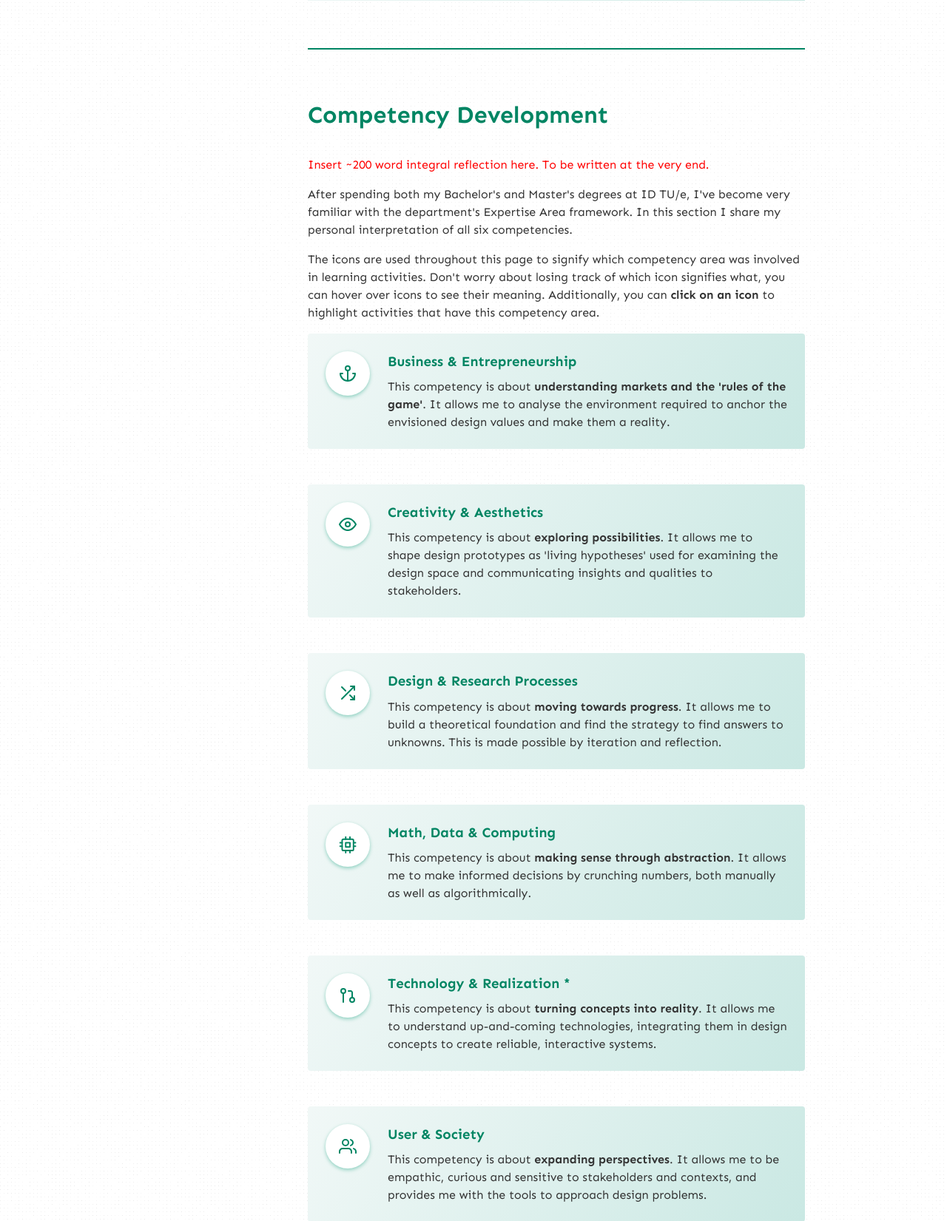
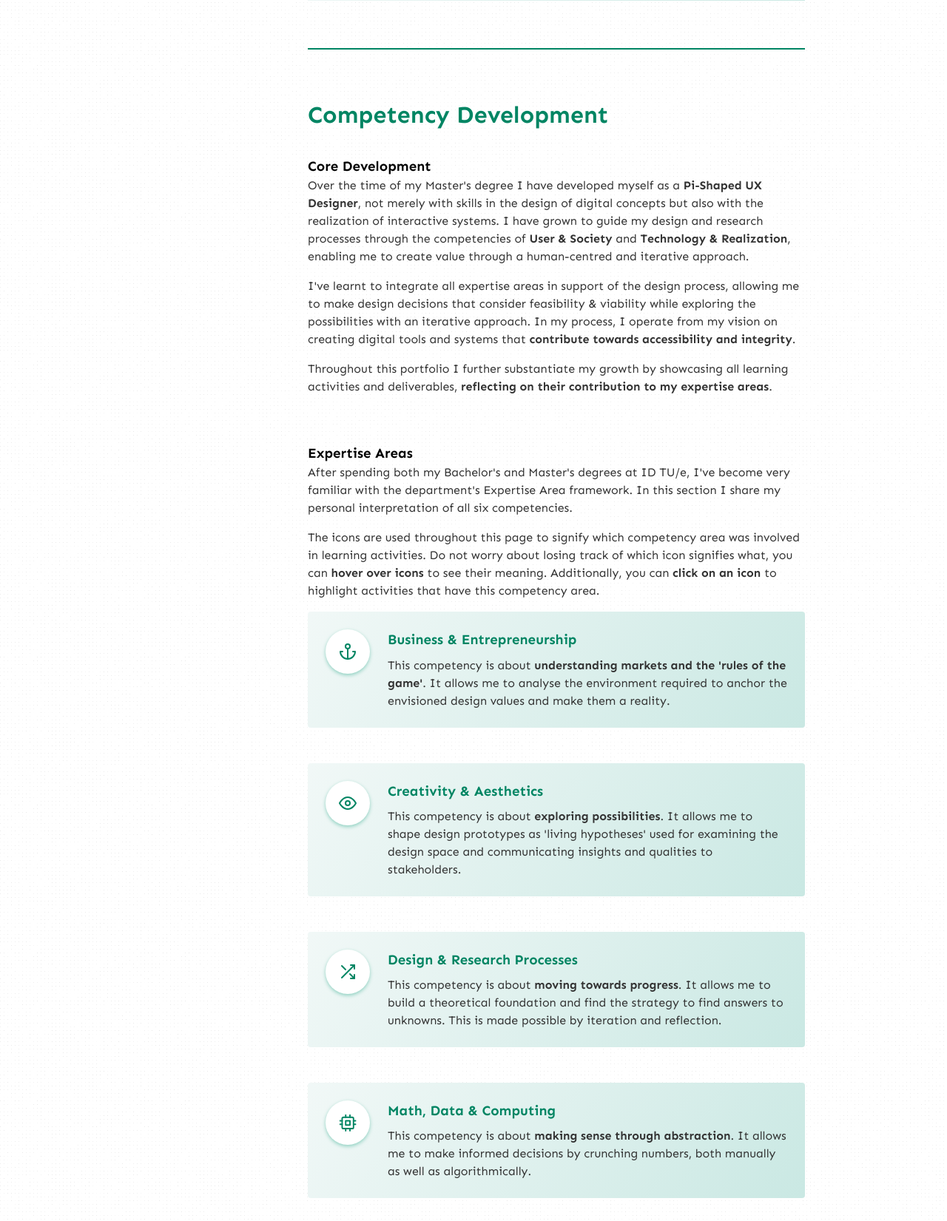
Before and after one commit to AJGeel/id-portfolio, a PHP site: page / in a window 1280 px wide. Shown: the part 3402-5053 px from the top of the page at 74% size. Run offline with PHP 8.4, Linux system fonts and the light colour scheme; some libraries are stand-ins or nearby versions.

Commit message:
First full text and content, due for review

```diff
--- a/index.php
+++ b/index.php
@@ -76,7 +76,12 @@ MSc Industrial Design TU/e, 2018-2020
                   <g>
                     <use xlink:href="#circlePath" fill="none"/>
                     <text fill="#333" text-rendering="optimizeLegibility">
-                      <textPath xlink:href="#circlePath">Becoming a Pi-Shaped UX Designer&nbsp; &nbsp; &nbsp; &mdash; &nbsp; &nbsp; &nbsp; June 18th, 2020 &nbsp; &nbsp; &nbsp; &mdash; &nbsp; &nbsp; &nbsp; Eindhoven University of Technology</textPath>
+                      <!-- <textPath xlink:href="#circlePath">Becoming a Pi-Shaped UX Designer&nbsp; &nbsp; &nbsp; &mdash; &nbsp; &nbsp; &nbsp; June 18th, 2020 &nbsp; &nbsp; &nbsp; &mdash; &nbsp; &nbsp; &nbsp; Eindhoven University of Technology</textPath> -->
+                      <textPath xlink:href="#circlePath">Becoming a Pi-Shaped UX Designer
+                      &nbsp; &nbsp; &nbsp; &nbsp; &nbsp; &nbsp; &nbsp; &nbsp; &nbsp; &nbsp; &nbsp; &nbsp;
+                      September 1st, 2018 &mdash; June 18th, 2020
+                      &nbsp; &nbsp; &nbsp; &nbsp; &nbsp; &nbsp; &nbsp; &nbsp; &nbsp; &nbsp; &nbsp; &nbsp;
+                      Eindhoven University of Technology</textPath>
                     </text>
                   </g>
                 </svg>
@@ -153,10 +158,14 @@ Afterwards, I give shape to the insights by designing digital prototypes in incr
       <section id="Growth">
         <div class="section__inner">
           <h2 class="width__small">Competency Development</h2>
-          <p class="width__small to-be-changed">Insert ~200 word integral reflection here. To be written at the very end.</p>
+          <h3 class="width__small" style="margin-top: 0;">Core Development</h3>
+          <p class="width__small">Over the time of my Master's degree I have developed myself as a <b>Pi-Shaped UX Designer</b>, not merely with skills in the design of digital concepts but also with the realization of interactive systems. I have grown to guide my design and research processes through the competencies of <b>User &amp; Society</b> and <b>Technology &amp; Realization</b>, enabling me to create value through a human-centred and iterative approach.</p>
+          <p class="width__small">I've learnt to integrate all expertise areas in support of the design process, allowing me to make design decisions that consider feasibility & viability while exploring the possibilities with an iterative approach. In my process, I operate from my vision on creating digital tools and systems that <b>contribute towards accessibility and integrity</b>.</p>
+          <p class="width__small">Throughout this portfolio I further substantiate my growth by showcasing all learning activities and deliverables, <b>reflecting on their contribution to my expertise areas</b>.</p>
 
+          <h3 class="width__small">Expertise Areas</h3>
           <p class="width__small">After spending both my Bachelor's and Master's degrees at ID TU/e, I've become very familiar with the department's Expertise Area framework. In this section I share my personal interpretation of all six competencies.</p>
-          <p class="width__small">The icons are used throughout this page to signify which competency area was involved in learning activities. Don't worry about losing track of which icon signifies what, you can hover over icons to see their meaning. Additionally, you can <b>click on an icon</b> to highlight activities that have this competency area.</p>
+          <p class="width__small">The icons are used throughout this page to signify which competency area was involved in learning activities. Do not worry about losing track of which icon signifies what, you can <b>hover over icons</b> to see their meaning. Additionally, you can <b>click on an icon</b> to highlight activities that have this competency area.</p>
 
           <!-- Competency Area-->
           <div class="icon-list width__small">
@@ -208,7 +217,7 @@ Afterwards, I give shape to the insights by designing digital prototypes in incr
               <img src="i/icons/technology-realization.svg" alt="Technology and Realization Icon">
             </div>
             <div class="icon-list__copy">
-              <h3>Technology &amp; Realization *</h3>
+              <h3>Technology &amp; Realization</h3>
               <p>This competency is about <b>turning concepts into reality</b>. It allows me to understand up-and-coming technologies, integrating them in design concepts to create reliable, interactive systems.</p>
             </div>
           </div>
@@ -860,17 +869,6 @@ Afterwards, I give shape to the insights by designing digital prototypes in incr
     <p class="width__small">In this elective I sought to increase my ability to write <b>more structured code</b>, making it more scalable and flexible. The language of this elective was Java, a language I had little previous experience in. The elective focused on two areas: GUIs and Object-Oriented Programming. In Java, frameworks are often used to create consistent graphical user interfaces. Through this elective I developed skills and intuition in using the <b>Java Abstract Widget Toolkit (AWT)</b> and the <b>Java Swing Framework</b>, allowing me to build interactive interfaces using Java. However, I do not believe I will use these often, as I am a lot more proficient in my preferred front-end technology stack (HTML/JS/CSS), which is more currently more widely used.</p>
     <p class="width__small">However, I highly value the insights gained on <b>Object-Oriented Programming</b> (OOP), as these enable me to more efficiently realize designs in code through <b>better modularity</b>. Specifically, I learnt about and implemented the six main principles of Object-Oriented Programming in Java, those being <b>Abstraction, Encapsulation, Polymorphism, Inheritance, Association, Aggregation and Composition</b>. This elective was graded based on weekly challenges and a written test on OOP-implementations, which I completed with a 9.0.</p>
     <p class="width__small lecturers">Lecturer: <span class="thanks" data-balloon-length="medium" aria-label="Thank you, dr. Huizing!" data-balloon-pos="up">dr. Kees Huizing</span>.</p>
-            <!-- <div class="width__small deliverables">
-            <a class="deliverables__item" href="/documents/DDM110_Reflection_Geel_AJ.pdf" target="_blank">
-            <div class="deliverables__item-left">
-            <h4><img src="/i/icons/check-square.svg" alt="Square checkmark icon">Individual Reflection (TO-DO)</h4>
-          </div>
-          <div class="deliverables__item-right">
-          <p class="deliverables__file-size">0.1MB</p>
-          <img src="/i/icons/file-pdf.png" alt="PDF File Icon">
-        </div>
-      </a>
-    </div> -->
   </div>
 
 
```
Lines whose indentation alone changed are shown as unchanged.
